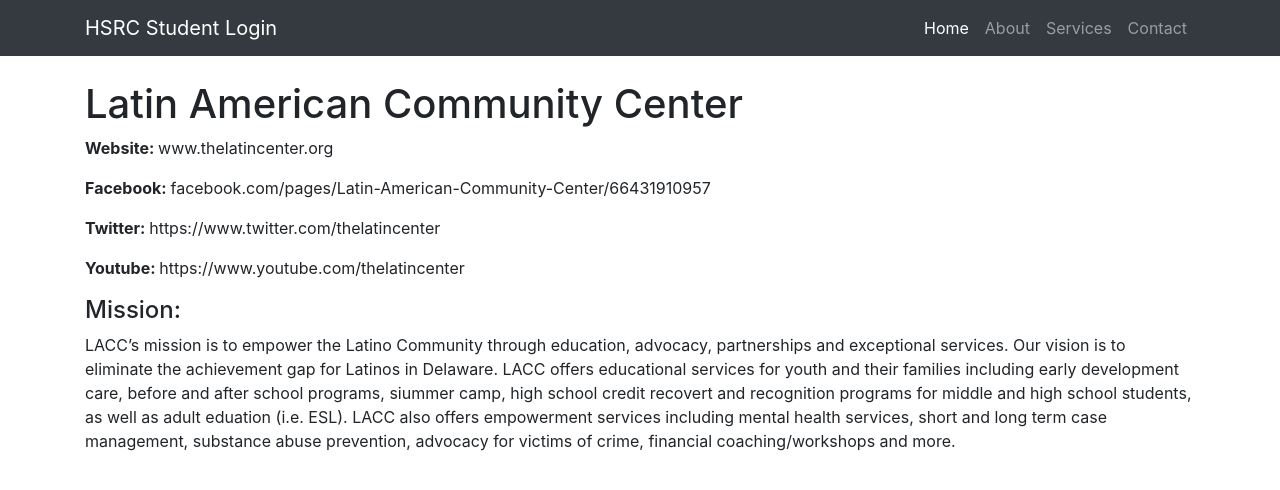
After one commit to delaware2017/team-13, a Flask app: page /contact in a window 1280 px wide. The commit adds this page. Shown: the top 490 px of the page. Run offline with Flask 2, Linux system fonts and the light colour scheme; some libraries are stand-ins or nearby versions.

Commit message:
Added a contact page

```diff
--- a/flask-logins/app.py
+++ b/flask-logins/app.py
@@ -39,6 +39,10 @@
     session['logged_in'] = False
     return home()
 
+@app.route('/contact')
+def contact():
+    return render_template('contact.html')
+
 if __name__ == "__main__":
     app.secret_key = os.urandom(12)
     app.run(debug=True,host='0.0.0.0', port=4000)
--- a/flask-logins/templates/application.html
+++ b/flask-logins/templates/application.html
@@ -1,7 +1,7 @@
 <!DOCTYPE html>
 <html>
     <head>
-        <title>To Do</title>
+        <title>Main menu</title>
         <meta name="viewport" content="width=device-width, initial-scale=1.0">
 
         <!-- Bootstrap core CSS -->
--- /dev/null
+++ b/flask-logins/templates/contact.html
@@ -0,0 +1,72 @@
+<!DOCTYPE html>
+<html>
+  <head>
+    <title>Contact Information</title>
+  </head>
+
+  <!-- Bootstrap core CSS -->
+  <link href="{{url_for('static',filename='bootstrap/css/bootstrap.min.css')}}" rel="stylesheet">
+  <link href="{{url_for('static',filename='bootstrap/css/font-awesome.min.css')}}" rel="stylesheet" integrity="sha384-wvfXpqpZZVQGK6TAh5PVlGOfQNHSoD2xbE+QkPxCAFlNEevoEH3Sl0sibVcOQVnN" crossorigin="anonymous">
+
+  <style>
+    body {
+      padding-top: 80px;
+    }
+    @media (min-width: 992px) {
+      body {
+        padding-top: 80px;
+      }
+    }
+
+  </style>
+
+  <body>
+
+  <nav class="navbar navbar-expand-lg navbar-dark bg-dark fixed-top">
+    <div class="container">
+      <a class="navbar-brand" href="#">HSRC Student Login</a>
+      <button class="navbar-toggler" type="button" data-toggle="collapse" data-target="#navbarResponsive" aria-controls="navbarResponsive" aria-expanded="false" aria-label="Toggle navigation">
+        <span class="navbar-toggler-icon"></span>
+      </button>
+      <div class="collapse navbar-collapse" id="navbarResponsive">
+        <ul class="navbar-nav ml-auto">
+          <li class="nav-item active">
+            <a class="nav-link" href="#">Home
+              <span class="sr-only">(current)</span>
+            </a>
+          </li>
+          <li class="nav-item">
+            <a class="nav-link" href="#">About</a>
+          </li>
+          <li class="nav-item">
+            <a class="nav-link" href="#">Services</a>
+          </li>
+          <li class="nav-item">
+            <a class="nav-link" href="#">Contact</a>
+          </li>
+        </ul>
+      </div>
+    </div>
+  </nav>
+
+    <header>
+      <div class="container">
+        <h1 class="logo">Latin American Community Center</h1>
+        <p><strong>Website: </strong>www.thelatincenter.org<p>
+        <p><strong>Facebook: </strong>facebook.com/pages/Latin-American-Community-Center/66431910957<p>
+        <p><strong>Twitter: </strong>https://www.twitter.com/thelatincenter<p>
+        <p><strong>Youtube: </strong>https://www.youtube.com/thelatincenter<p>
+      </div>
+    </header>
+
+    <div class="container">
+      <h4 class="logo">Mission: </h4>
+      <p>LACC’s mission is to empower the Latino Community through education, advocacy, partnerships and exceptional services.
+          Our vision is to eliminate the achievement gap for Latinos in Delaware.  LACC offers educational services for youth
+          and their families including early development care, before and after school programs, siummer camp, high school credit
+          recovert and recognition programs for middle and high school students, as well as adult eduation (i.e. ESL).  LACC also
+          offers empowerment services including mental health services, short and long term case management, substance abuse prevention,
+          advocacy for victims of crime, financial coaching/workshops and more.</p>
+    </div>
+  </body>
+</html>
```
